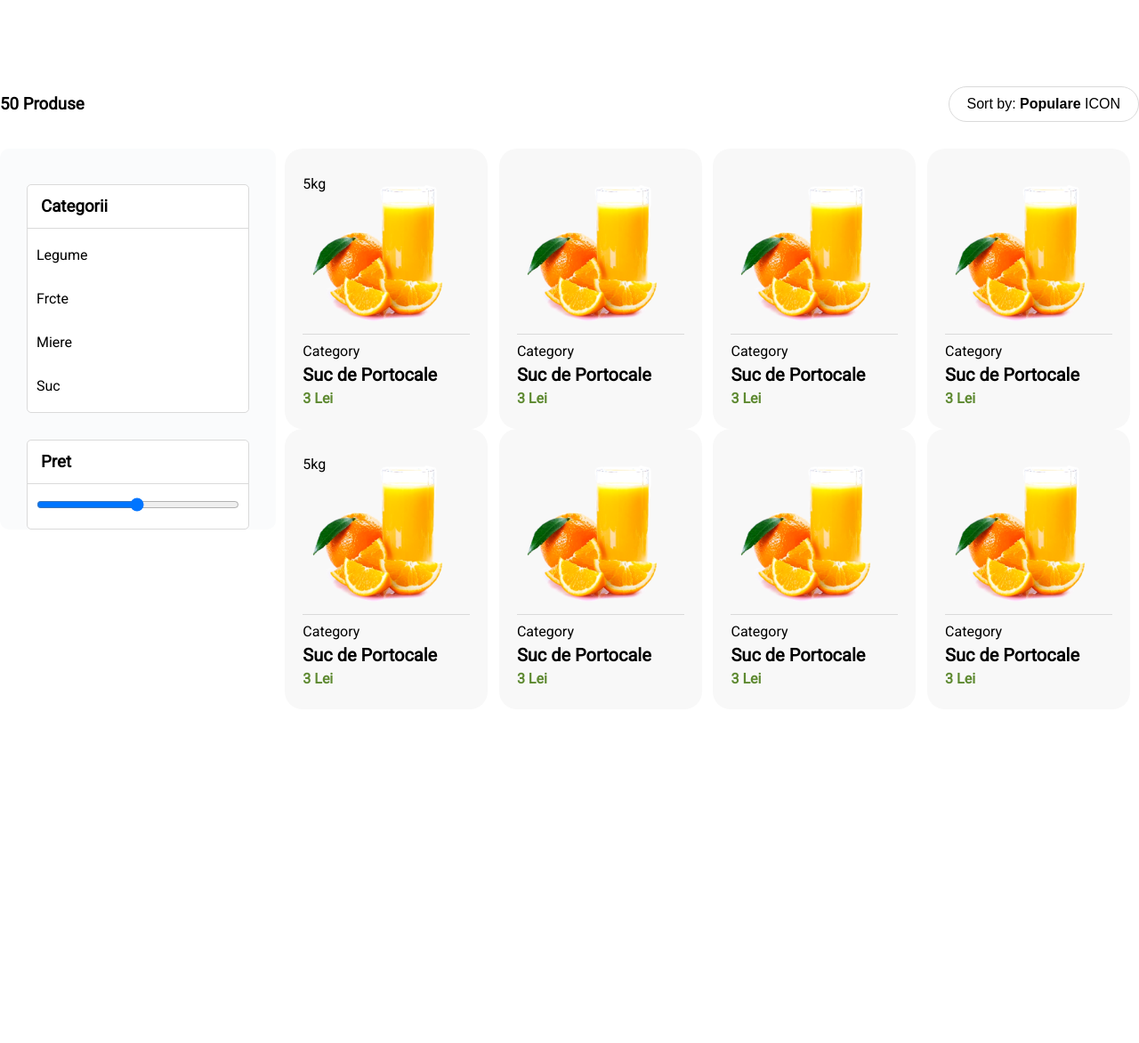
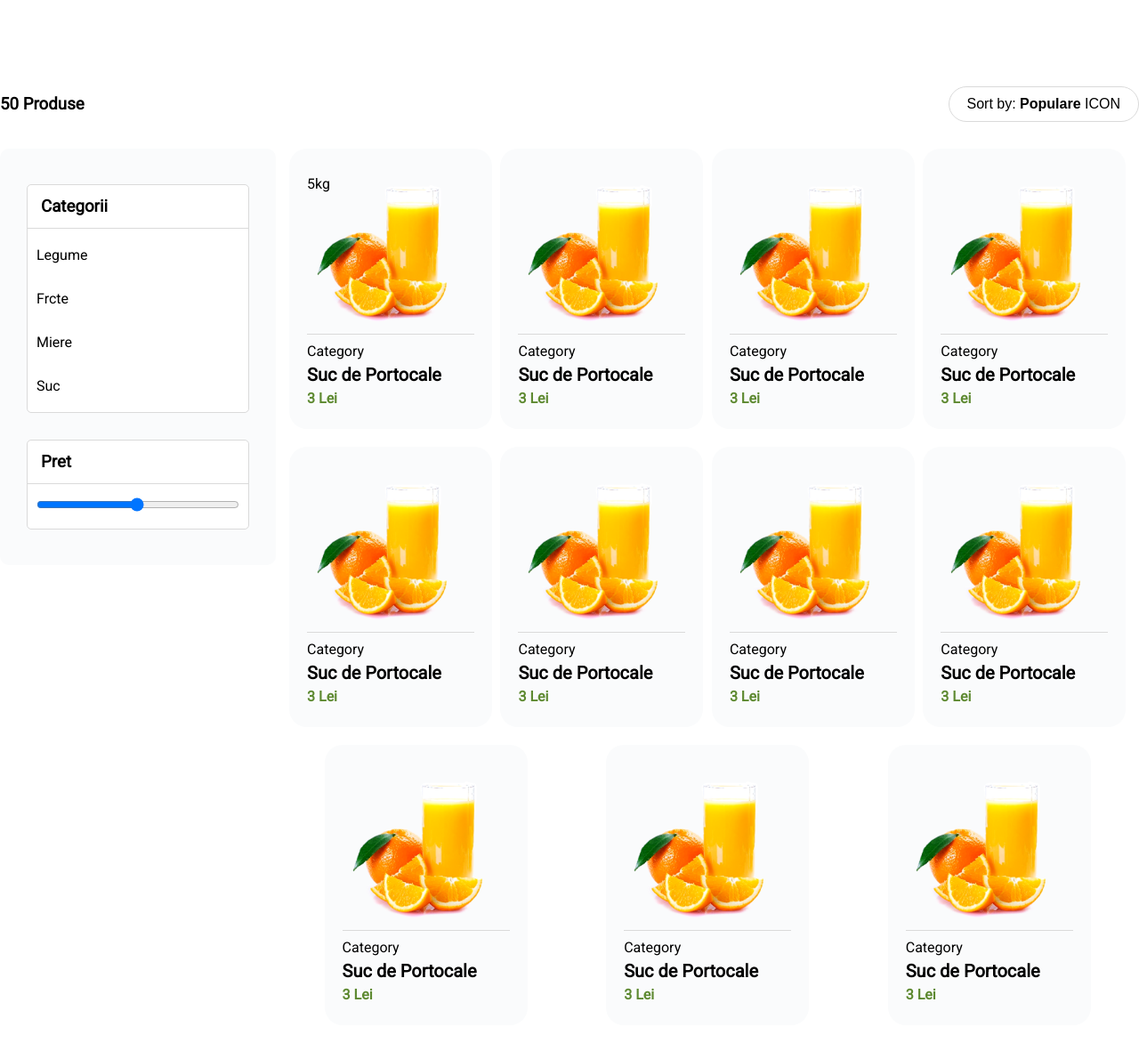
Before and after one commit to poparuben/SAcademy, a PHP site: page /magazin.html in a window 1280 px wide. Shown: the part 157-1329 px from the top of the page at 89% size. Before the commit the page ends 954 px from the top, so only its background shows below. Run offline with PHP 8.4, Linux system fonts and the light colour scheme.

Commit message:
1.1.0 Js

```diff
--- a/magazin.html
+++ b/magazin.html
@@ -74,7 +74,7 @@
 
             <div class="secondSection">
 
-                <div class="productsGrid">
+                <div class="productsGrid shopPageGrid">
                   <div class="productElement" onclick="location.href='#';" style="cursor: pointer;">
                     <div class="productElementContainer">
                       <p class="moreinfo">5kg</p>
@@ -116,29 +116,7 @@
                   </div>
                </div>
               </div>
-               </div>
-               <div class="productsGrid">
-                <div class="productElement" onclick="location.href='#';" style="cursor: pointer;">
-                  <div class="productElementContainer">
-                    <p class="moreinfo">5kg</p>
-                    <img class="productElementImg" src="./img/oranges.png" alt="oranges" srcset="">
-                    <div class="productElementInfo">
-                      <p class="productElementCat">Category</p>
-                      <p class="productElementName">Suc de Portocale</p>
-                      <p class="price">3 Lei</p>
-                    </div>
-                  </div>
-               </div>
-               <div class="productElement" onclick="location.href='#';" style="cursor: pointer;" >
-                <div class="productElementContainer">
-                  <img class="productElementImg" src="./img/oranges.png" alt="oranges" srcset="">
-                  <div class="productElementInfo">
-                    <p class="productElementCat">Category</p>
-                    <p class="productElementName">Suc de Portocale</p>
-                    <p class="price">3 Lei</p>
-                  </div>
-                </div>
-             </div>
+
               <div class="productElement" onclick="location.href='#';" style="cursor: pointer;">
                 <div class="productElementContainer">
                   <img class="productElementImg" src="./img/oranges.png" alt="oranges" srcset="">
@@ -149,6 +127,62 @@
                   </div>
                </div>
               </div>
+
+              <div class="productElement" onclick="location.href='#';" style="cursor: pointer;">
+                <div class="productElementContainer">
+                  <img class="productElementImg" src="./img/oranges.png" alt="oranges" srcset="">
+                  <div class="productElementInfo">
+                    <p class="productElementCat">Category</p>
+                    <p class="productElementName">Suc de Portocale</p>
+                    <p class="price">3 Lei</p>
+                  </div>
+               </div>
+              </div>
+
+              <div class="productElement" onclick="location.href='#';" style="cursor: pointer;">
+                <div class="productElementContainer">
+                  <img class="productElementImg" src="./img/oranges.png" alt="oranges" srcset="">
+                  <div class="productElementInfo">
+                    <p class="productElementCat">Category</p>
+                    <p class="productElementName">Suc de Portocale</p>
+                    <p class="price">3 Lei</p>
+                  </div>
+               </div>
+              </div>
+
+              <div class="productElement" onclick="location.href='#';" style="cursor: pointer;">
+                <div class="productElementContainer">
+                  <img class="productElementImg" src="./img/oranges.png" alt="oranges" srcset="">
+                  <div class="productElementInfo">
+                    <p class="productElementCat">Category</p>
+                    <p class="productElementName">Suc de Portocale</p>
+                    <p class="price">3 Lei</p>
+                  </div>
+               </div>
+              </div>
+
+              <div class="productElement" onclick="location.href='#';" style="cursor: pointer;">
+                <div class="productElementContainer">
+                  <img class="productElementImg" src="./img/oranges.png" alt="oranges" srcset="">
+                  <div class="productElementInfo">
+                    <p class="productElementCat">Category</p>
+                    <p class="productElementName">Suc de Portocale</p>
+                    <p class="price">3 Lei</p>
+                  </div>
+               </div>
+              </div>
+
+              <div class="productElement" onclick="location.href='#';" style="cursor: pointer;">
+                <div class="productElementContainer">
+                  <img class="productElementImg" src="./img/oranges.png" alt="oranges" srcset="">
+                  <div class="productElementInfo">
+                    <p class="productElementCat">Category</p>
+                    <p class="productElementName">Suc de Portocale</p>
+                    <p class="price">3 Lei</p>
+                  </div>
+               </div>
+              </div>
+
               <div class="productElement" onclick="location.href='#';" style="cursor: pointer;">
                 <div class="productElementContainer">
                   <img class="productElementImg" src="./img/oranges.png" alt="oranges" srcset="">
@@ -160,6 +194,7 @@
                </div>
               </div>
                </div>
+
 
               </div>
 
--- a/style.css
+++ b/style.css
@@ -87,6 +87,9 @@ body {
 
 
 
+}
+.slider-btn{
+    max-height: 20px;
 }
 
  .firstSectionCont{
@@ -358,8 +361,9 @@ footer .colThree{
 .footerEnd{
 text-align: center;
 padding: 20px 0px;
-border-bottom-style: solid;
+
 border-top-style: solid;
+border-width: 10px;
 margin: 0px 30px;
 
 border-width: 1px;
@@ -367,7 +371,7 @@ border-width: 1px;
 .footerEnd li:nth-child(3){
     border-right-style: solid;
 
-    border-width: 1px;
+    border-width: 0.5px;
 }
 .footerEnd li{
     display:inline-block;
@@ -463,6 +467,10 @@ form h1, form p{
 
         }
 
+}
+
+#form-counter{
+    color: red;
 }
 
 .contactInfo{
@@ -561,6 +569,7 @@ iframe{
     position: sticky;
     top:200px;
     padding-top:10px;
+    padding-bottom: 10px;
     border-radius: 10px;
     /* padding-top: 40px; */
 
@@ -641,6 +650,26 @@ iframe{
     align-items: center;
     padding: 30px 0px;
 }
+.shopPageGrid{
+
+    justify-content: space-around;
+    flex-wrap: wrap;
+}
+.shopPageGrid .productElement{
+    background-color: #FAFBFC;
+}
+.shopPageGrid .productElement{
+    width: 24%;
+    min-width: 177px;
+    margin-bottom:20px;
+}
+@media only screen and (max-width: 1000px) {
+    .gridParentForShop .child1{
+        display: none;
+
+    }
+}
+
 
 /* Dropdown Button */
 .dropbtn {
@@ -680,6 +709,8 @@ background-color: red;
     text-decoration: none;
     display: block;
   }
+
+
   /* Change color of dropdown links on hover */
 .dropdown-content a:hover {background-color: #ddd;  cursor: pointer;}
 
```
Also changed, not shown: contact.html (+9 -6 lines), index.html (+8 -3 lines), jss/contactform.js (added, +94 -0 lines), jss/showFromApi.js (added, +28 -0 lines), jss/slider.js (added, +61 -0 lines), showPage.html (added, +60 -0 lines), index.js (deleted). Lines whose indentation alone changed are shown as unchanged.
